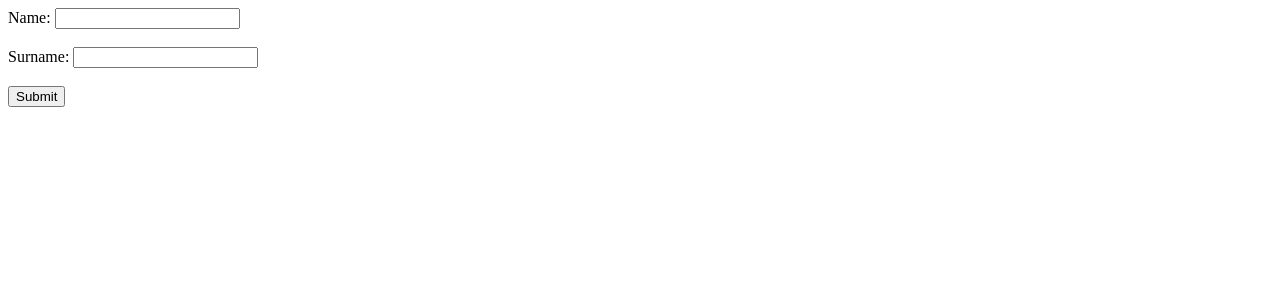
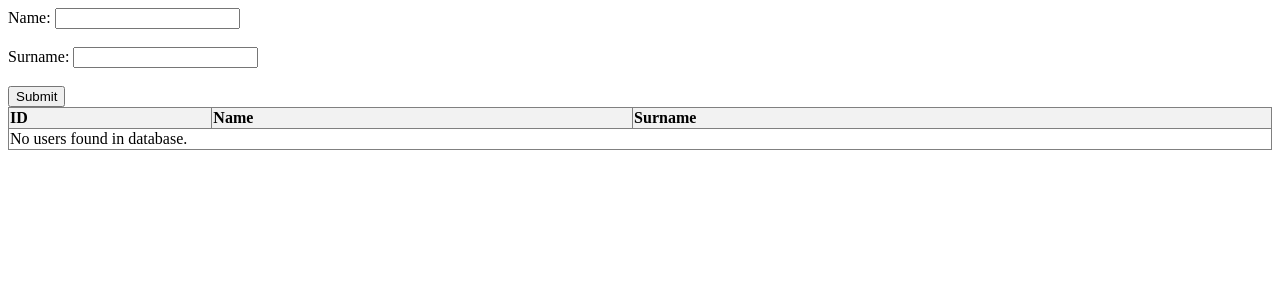
Before and after one commit to jbarszcz1/flask-fastapi-tasks, a Flask app: page / in a window 1280 px wide. Shown: the top 300 px of the page. Run offline with Flask 3, Linux system fonts and the light colour scheme.

Commit message:
feat: Add table with users

```diff
--- a/zad1/app.py
+++ b/zad1/app.py
@@ -46,7 +46,8 @@ def main():
 
         return redirect(url_for('main'))
 
-    return render_template('index.html')
+    users = User.query.all()
+    return render_template('index.html', users=users)
 
 
 if __name__ == "__main__":
--- a/zad1/templates/index.html
+++ b/zad1/templates/index.html
@@ -24,5 +24,27 @@
         <button type="submit">Submit</button>
     </form>
 
+        <table border="1" style="width: 100%; border-collapse: collapse; text-align: left;">
+        <thead>
+            <tr style="background-color: #f2f2f2;">
+                <th>ID</th>
+                <th>Name</th>
+                <th>Surname</th>
+            </tr>
+        </thead>
+        <tbody>
+            {% for user in users %}
+            <tr>
+                <td>{{ user.id }}</td>
+                <td>{{ user.name }}</td>
+                <td>{{ user.surname }}</td>
+            </tr>
+            {% else %}
+            <tr>
+                <td colspan="3">No users found in database.</td>
+            </tr>
+            {% endfor %}
+        </tbody>
+    </table>
 </body>
 </html>
```
